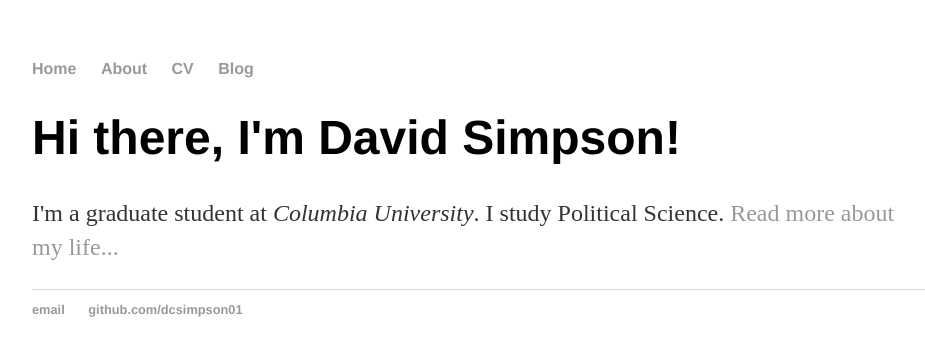
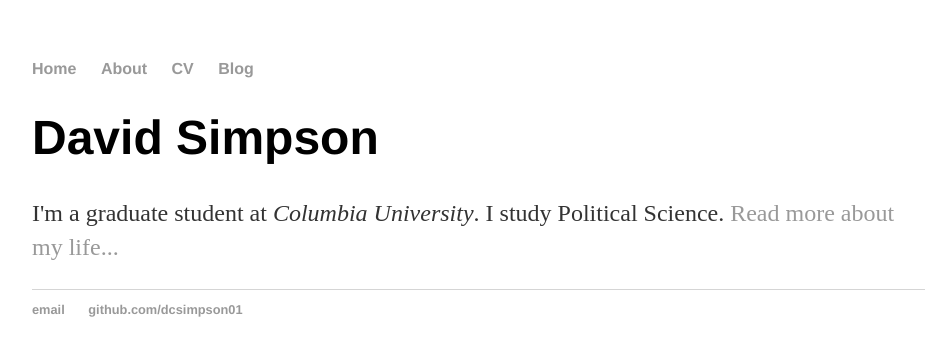
Before and after one commit to dcsimpson01/dcsimpson01.github.io, a Jekyll site: the page built from index.html, in a window 1280 px wide. Shown: the top 356 px of the page, without its empty margins (160-1085 px from the left). Built offline with Jekyll 4.4.1, drawn with Linux system fonts in a browser that asks for light colours.

Commit message:
Update index.html
Title page edit

```diff
--- a/index.html
+++ b/index.html
@@ -3,6 +3,6 @@ layout: default
 title: David Simpson
 ---
 <div class="blurb">
-	<h1>Hi there, I'm David Simpson!</h1>
+	<h1>David Simpson</h1>
 	<p> I'm a graduate student at <em>Columbia University</em>. I study Political Science. <a href="/about">Read more about my life...</a></p>
 </div><!-- /.blurb -->
```
